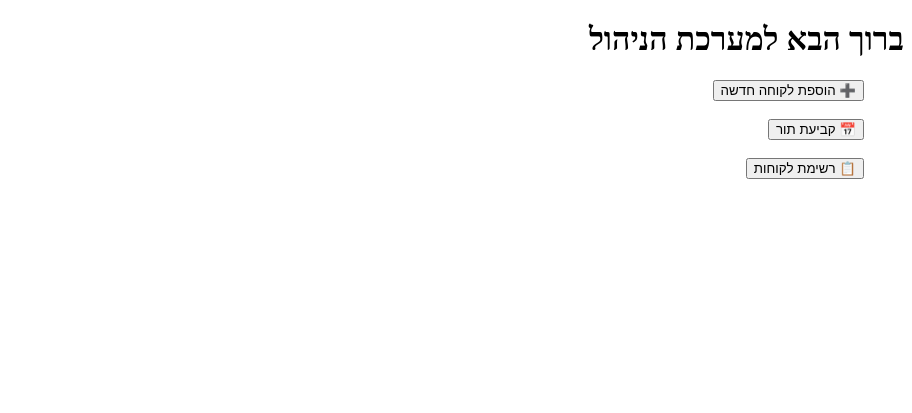
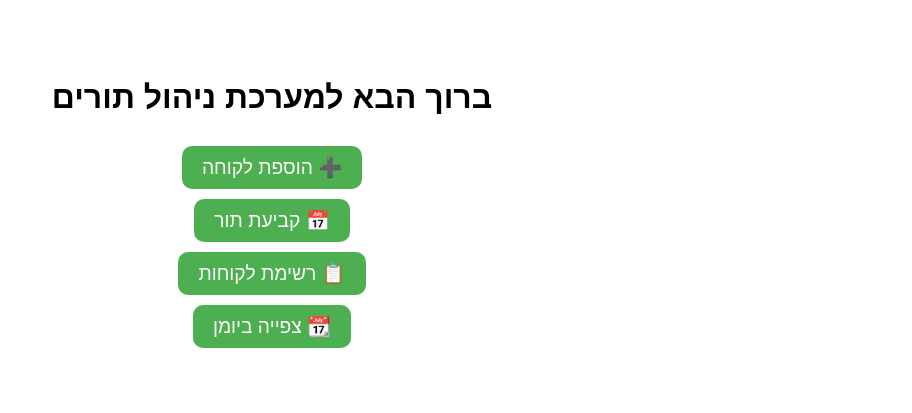
Before and after one commit to afiksahar/appointment-app, a Flask app: page / in a window 1280 px wide. Shown: the top 413 px of the page, without its empty margins (368-1280 px from the left). Run offline with Flask 3, Linux system fonts and the light colour scheme.

Commit message:
עדכון index עם קישור ליומן

```diff
--- a/app.py
+++ b/app.py
@@ -1,10 +1,9 @@
-from flask import Flask, render_template, request, redirect, url_for
+from flask import Flask, render_template, request, redirect, jsonify
 from flask_sqlalchemy import SQLAlchemy
 
 app = Flask(__name__)
 app.config['SQLALCHEMY_DATABASE_URI'] = 'sqlite:///clients.db'
 app.config['SQLALCHEMY_TRACK_MODIFICATIONS'] = False
-
 db = SQLAlchemy(app)
 
 class Client(db.Model):
@@ -21,7 +20,7 @@ class Appointment(db.Model):
     treatment_type = db.Column(db.String(100), nullable=False)
 
 @app.route('/')
-def index():
+def home():
     return render_template('index.html')
 
 @app.route('/add-client', methods=['GET', 'POST'])
@@ -33,11 +32,11 @@ def add_client():
         client = Client(name=name, phone=phone, treatment=treatment)
         db.session.add(client)
         db.session.commit()
-        return "<h2>לקוחה נוספה בהצלחה 🎉</h2>"
+        return "🎉 לקוחה נוספה בהצלחה"
     return render_template('add_client.html')
 
 @app.route('/clients')
-def clients():
+def view_clients():
     clients = Client.query.all()
     return render_template('clients.html', clients=clients)
 
@@ -52,7 +51,7 @@ def add_appointment():
         appointment = Appointment(client_id=client_id, date=date, time=time, treatment_type=treatment_type)
         db.session.add(appointment)
         db.session.commit()
-        return "<h2>התור נשמר בהצלחה 🗓️</h2>"
+        return "📅 התור נשמר בהצלחה"
     return render_template('add_appointment.html', clients=clients)
 
 @app.route('/send-whatsapp/<int:client_id>')
@@ -60,10 +59,25 @@ def send_whatsapp(client_id):
     client = Client.query.get_or_404(client_id)
     phone = client.phone
     name = client.name
-    message = f"%D7%94%D7%99%D7%99+{name}+%D7%AA%D7%95%D7%A8%D7%9A+%D7%A0%D7%A7%D7%91%D7%A2+%D7%91%D7%94%D7%A6%D7%9C%D7%97%D7%94%21"
+    message = f"היי {name}, תורך נקבע בהצלחה!"
     return redirect(f"https://wa.me/972{phone}?text={message}")
 
-# זה הקטע החשוב שמוודא שהטבלאות ייווצרו גם על השרת
+@app.route('/calendar')
+def calendar_view():
+    return render_template('calendar.html')
+
+@app.route('/appointments-json')
+def appointments_json():
+    appointments = Appointment.query.all()
+    events = []
+    for appt in appointments:
+        client = Client.query.get(appt.client_id)
+        events.append({
+            'title': f"{client.name} - {appt.treatment_type}",
+            'start': f"{appt.date}T{appt.time}"
+        })
+    return jsonify(events)
+
 with app.app_context():
     db.create_all()
 
--- a/templates/index.html
+++ b/templates/index.html
@@ -1,30 +1,52 @@
 <!DOCTYPE html>
 <html lang="he" dir="rtl">
 <head>
-    <meta charset="UTF-8">
-    <title>ניהול לקוחות ותורים</title>
+  <meta charset="UTF-8">
+  <title>ניהול לקוחות ותורים</title>
+  <style>
+    body {
+      font-family: Arial, sans-serif;
+      direction: rtl;
+      text-align: center;
+      padding: 50px;
+    }
+
+    h1 {
+      font-size: 2em;
+      margin-bottom: 30px;
+    }
+
+    ul {
+      list-style-type: none;
+      padding: 0;
+    }
+
+    li {
+      margin: 10px 0;
+    }
+
+    button {
+      font-size: 1.2em;
+      padding: 10px 20px;
+      cursor: pointer;
+      border-radius: 10px;
+      border: none;
+      background-color: #4CAF50;
+      color: white;
+    }
+
+    button:hover {
+      background-color: #45a049;
+    }
+  </style>
 </head>
 <body>
-    <h1>ברוך הבא למערכת הניהול</h1>
-
-    <ul style="list-style: none;">
-        <li>
-            <a href="/add-client">
-                <button>➕ הוספת לקוחה חדשה</button>
-            </a>
-        </li>
-        <br>
-        <li>
-            <a href="/add-appointment">
-                <button>📅 קביעת תור</button>
-            </a>
-        </li>
-        <br>
-        <li>
-            <a href="/clients">
-                <button>📋 רשימת לקוחות</button>
-            </a>
-        </li>
-    </ul>
+  <h1>ברוך הבא למערכת ניהול תורים</h1>
+  <ul>
+    <li><a href="/add-client"><button>➕ הוספת לקוחה</button></a></li>
+    <li><a href="/add-appointment"><button>📅 קביעת תור</button></a></li>
+    <li><a href="/clients"><button>📋 רשימת לקוחות</button></a></li>
+    <li><a href="/calendar"><button>📆 צפייה ביומן</button></a></li>
+  </ul>
 </body>
 </html>
```
Also changed, not shown: templates/calendar.html (added, +51 -0 lines).
